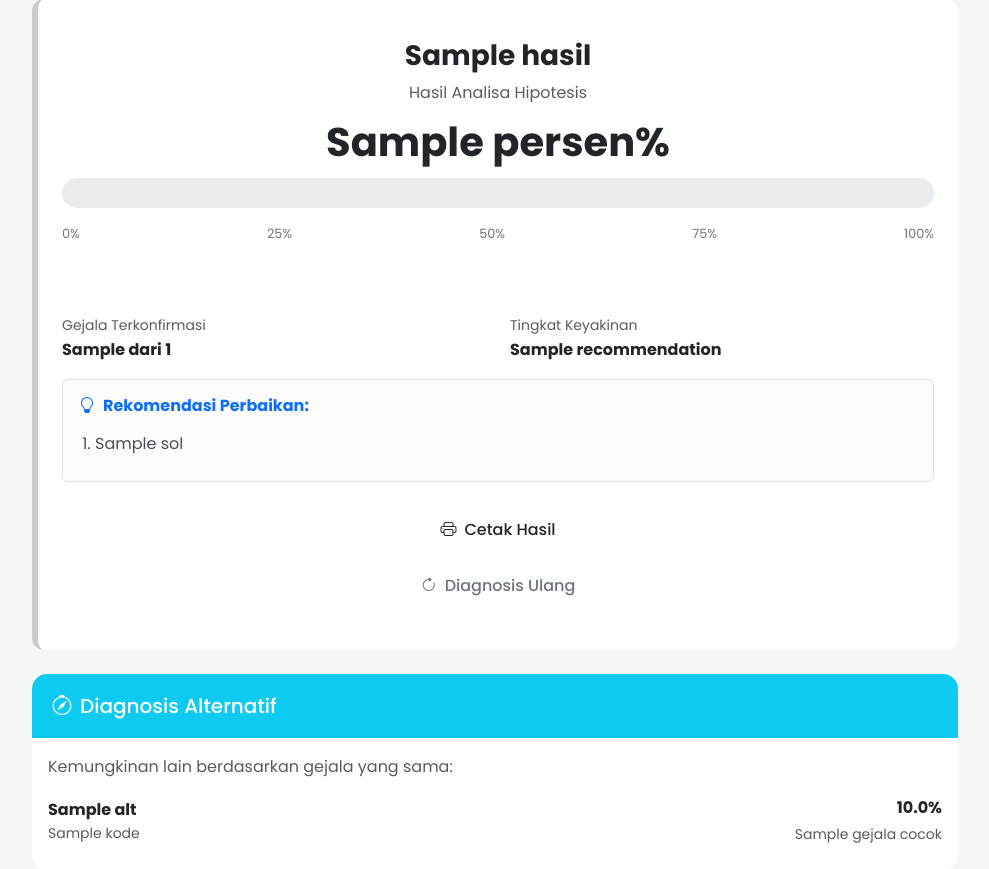
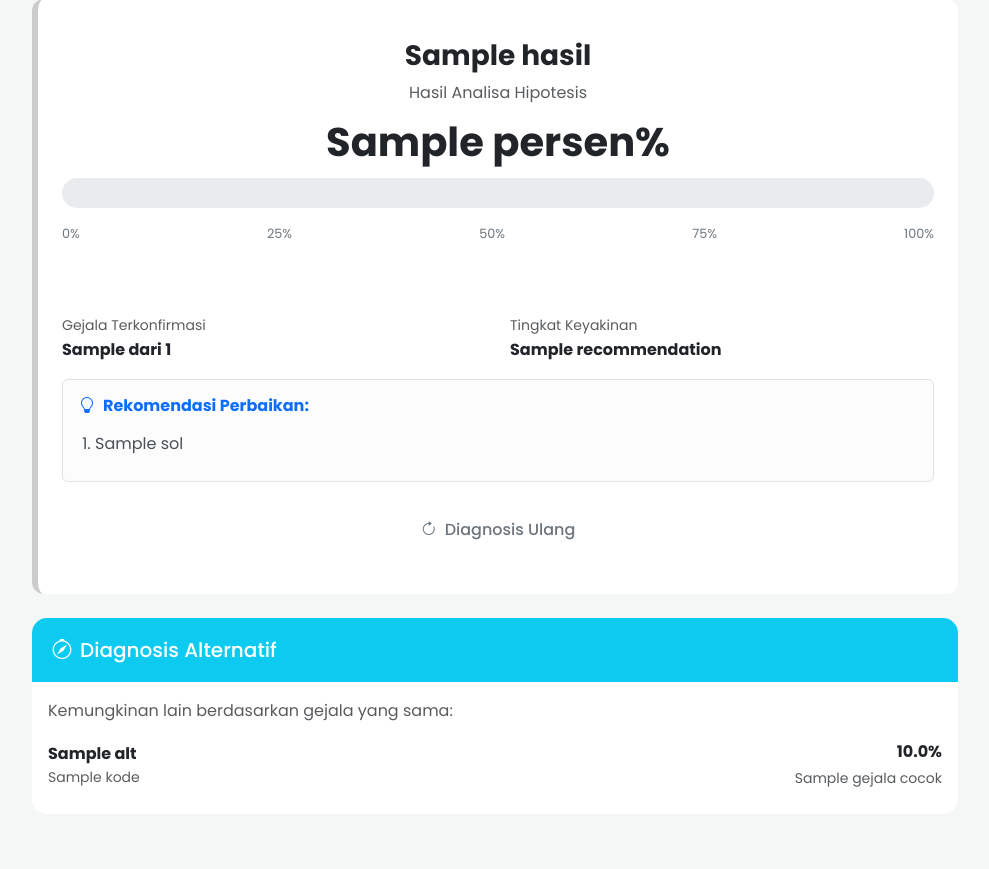
Before and after one commit to Faturar/sistem-pakar-deteksi-kerusakan-komputer, a Flask app: template templates/backward.html in a window 1280 px wide. Shown: the part 600-1469 px from the top of the page, without its empty margins (145-1134 px from the left). Run offline with Flask 3, Linux system fonts and the light colour scheme; the template is opened without the code that fills it: most values are stand-ins (such as "Sample title", 1, 10 or a date in 2020).

Commit message:
remove print feature

```diff
--- a/static/js/script.js
+++ b/static/js/script.js
@@ -406,9 +406,6 @@ class BackwardChaining {
           }
 
           <div class="d-grid gap-2 mt-4 d-print-none">
-            <button onclick="window.print()" class="btn btn-outline-dark">
-              <i class="bi bi-printer me-2"></i>Cetak Hasil
-            </button>
             <button onclick="location.reload()" class="btn btn-outline-secondary">
               <i class="bi bi-arrow-clockwise me-2"></i>Diagnosis Ulang
             </button>
--- a/templates/backward.html
+++ b/templates/backward.html
@@ -181,10 +181,7 @@
           </div>
           {% endif %}
 
-          <div class="d-grid gap-2 mt-4 d-print-none">
-            <button onclick="window.print()" class="btn btn-outline-dark">
-              <i class="bi bi-printer me-2"></i>Cetak Hasil
-            </button>
+          <div class="d-grid gap-2 mt-4">
             <button onclick="location.reload()" class="btn btn-outline-secondary">
               <i class="bi bi-arrow-clockwise me-2"></i>Diagnosis Ulang
             </button>
```
